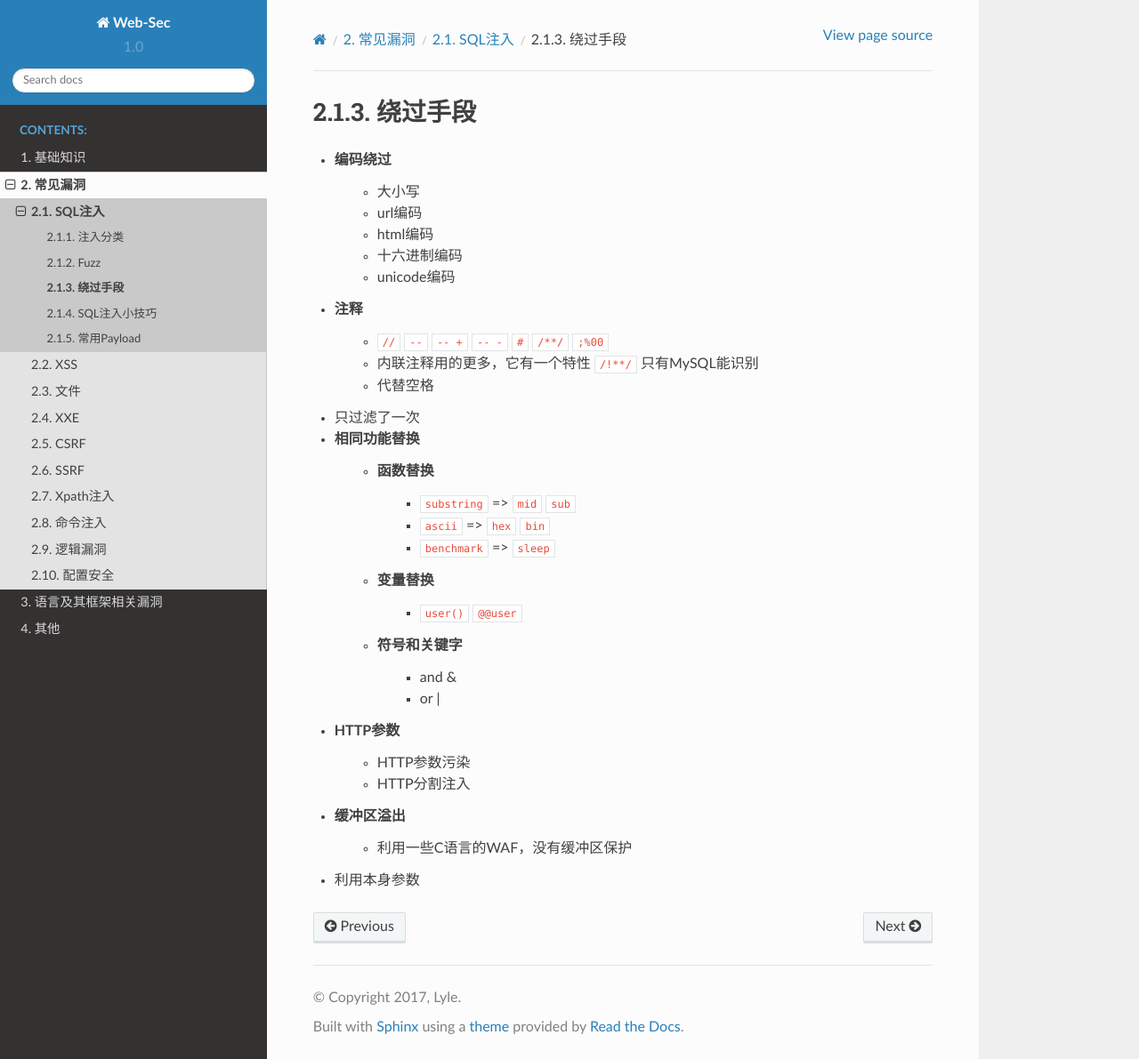
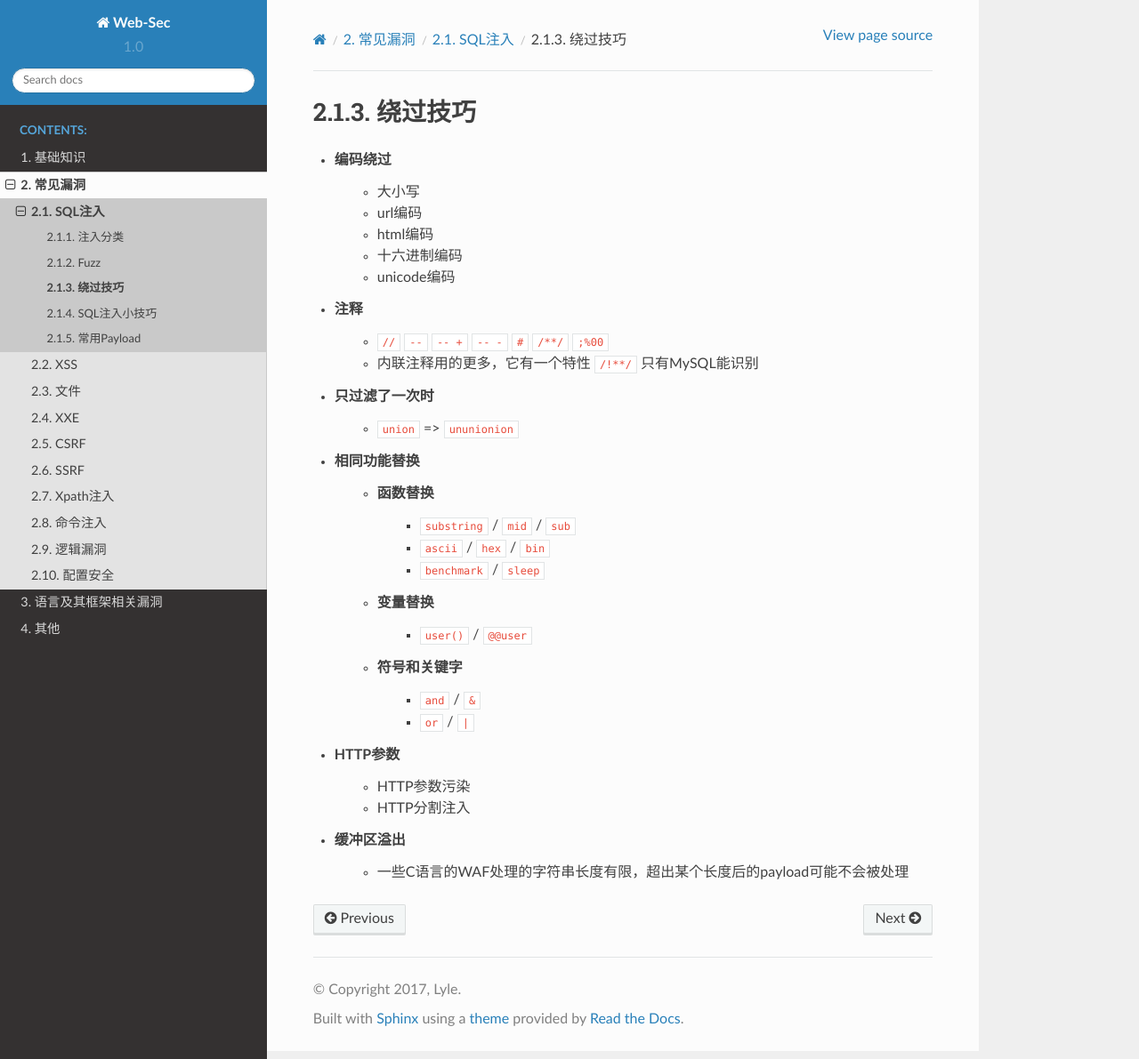
Before and after one commit to LyleMi/Learn-Web-Hacking, a Sphinx documentation site: the page built from source/vuln/sql/bypass.rst, in a window 1280 px wide and 1191 px high. Shown: the whole window at 89% size. Built offline with Sphinx 7.4.7 and the Read the Docs theme 2.0.0, drawn with Linux system fonts in a browser that asks for light colours.

Commit message:
update sql desc

```diff
--- a/source/vuln/sql/bypass.rst
+++ b/source/vuln/sql/bypass.rst
@@ -1,4 +1,4 @@
-绕过手段
+绕过技巧
 ================================
 
 - 编码绕过
@@ -10,21 +10,20 @@
 - 注释
     - ``//`` ``--`` ``-- +`` ``-- -`` ``#`` ``/**/`` ``;%00``
     - 内联注释用的更多，它有一个特性 ``/!**/`` 只有MySQL能识别
-    - 代替空格
-- 只过滤了一次
+- 只过滤了一次时
+    - ``union`` => ``ununionion``
 - 相同功能替换
     - 函数替换
-        - ``substring`` => ``mid`` ``sub``
-        - ``ascii`` => ``hex`` ``bin``
-        - ``benchmark`` => ``sleep``
+        - ``substring`` / ``mid`` / ``sub``
+        - ``ascii`` / ``hex`` / ``bin``
+        - ``benchmark`` / ``sleep``
     - 变量替换
-        - ``user()`` ``@@user``
+        - ``user()`` / ``@@user``
     - 符号和关键字
-        - and &
-        - or |
+        - ``and`` / ``&``
+        - ``or`` / ``|``
 - HTTP参数
     - HTTP参数污染
     - HTTP分割注入
 - 缓冲区溢出
-    - 利用一些C语言的WAF，没有缓冲区保护
-- 利用本身参数
+    - 一些C语言的WAF处理的字符串长度有限，超出某个长度后的payload可能不会被处理
--- a/source/vuln/sql/fuzz.rst
+++ b/source/vuln/sql/fuzz.rst
@@ -1,6 +1,5 @@
 Fuzz
 =====================================
-
 
 Fuzz注入点
 --------------------------------------
```
Also changed, not shown: other parts of source/vuln/sql/fuzz.rst (+1 -1 lines), source/vuln/sql/classify.rst (+7 -5 lines).
